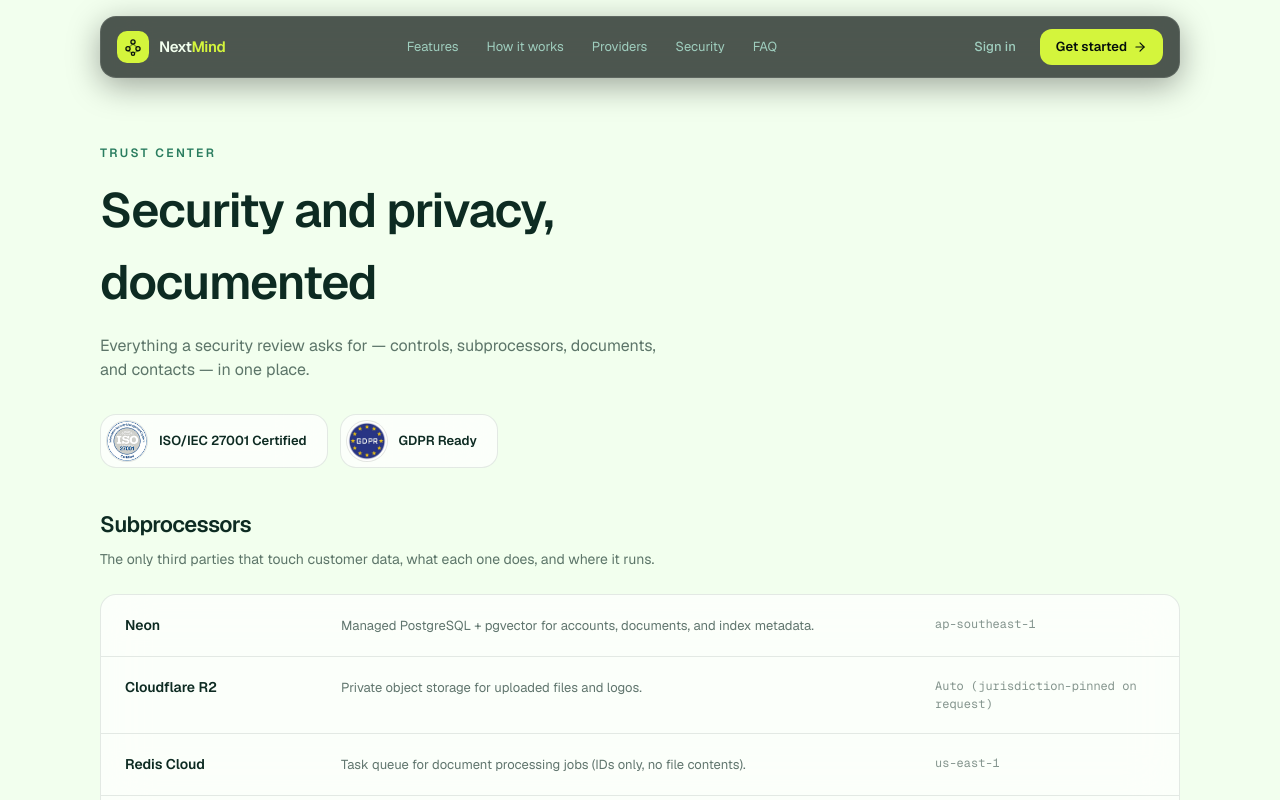
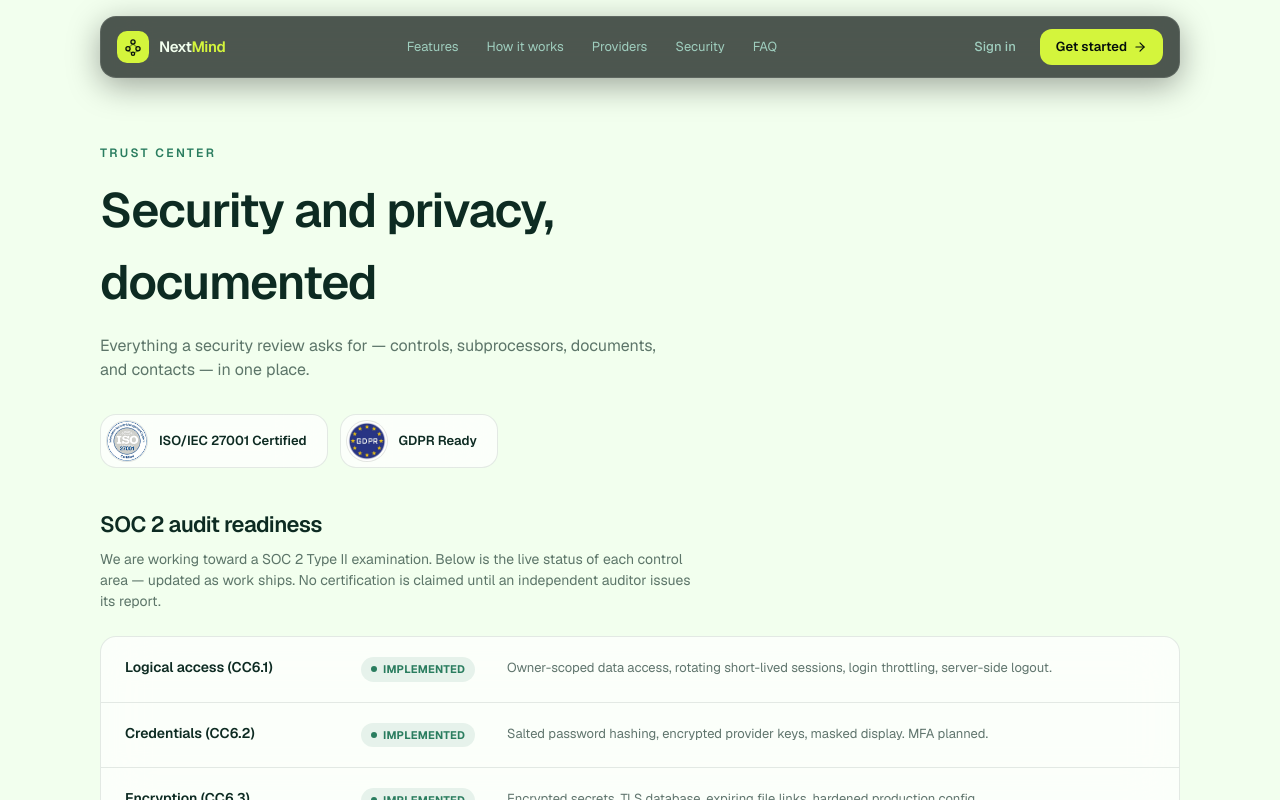
Before and after one commit to hossainchisty/NextMind-AI, a Next.js app in the folder nextmindai-frontend/: page /trust in a window 1280 px wide. Built offline with nearby package versions, Linux system fonts and the light colour scheme; no server answers.

Commit message:
feat: SOC 2 readiness tracker on trust center

```diff
--- a/nextmindai-frontend/app/trust/page.tsx
+++ b/nextmindai-frontend/app/trust/page.tsx
@@ -53,6 +53,53 @@
               />
               <span className="text-[13px] font-semibold text-[#0D2B22]">GDPR Ready</span>
             </Link>
+          </div>
+        </div>
+      </section>
+
+      <section className="pb-12">
+        <div className="mx-auto max-w-[1120px] px-5">
+          <h2 className="text-[22px] font-semibold tracking-tight text-[#0D2B22] mb-2">
+            SOC 2 audit readiness
+          </h2>
+          <p className="text-[14px] text-[#0D2B22]/65 mb-6 max-w-[600px]">
+            We are working toward a SOC 2 Type II examination. Below is the live
+            status of each control area — updated as work ships. No certification
+            is claimed until an independent auditor issues its report.
+          </p>
+          <div className="rounded-2xl border border-[#0D2B22]/10 bg-white/70 backdrop-blur-xl overflow-hidden">
+            {[
+              { area: "Logical access (CC6.1)", status: "Implemented", note: "Owner-scoped data access, rotating short-lived sessions, login throttling, server-side logout." },
+              { area: "Credentials (CC6.2)", status: "Implemented", note: "Salted password hashing, encrypted provider keys, masked display. MFA planned." },
+              { area: "Encryption (CC6.3)", status: "Implemented", note: "Encrypted secrets, TLS database, expiring file links, hardened production config." },
+              { area: "Boundaries (CC6.6)", status: "Implemented", note: "Private storage, local indexing pipeline, minimal third-party data flow." },
+              { area: "Monitoring (CC7.2)", status: "Implemented", note: "Security events logged without PII; live public status page." },
+              { area: "Change control (CC8.1)", status: "In progress", note: "Versioned migrations in place; gated CI pipeline being added." },
+              { area: "Risk & vendors (CC3/CC9)", status: "In progress", note: "Subprocessor list published; formal risk assessment and DPAs underway." },
+              { area: "Incident response (CC7.3–7.5)", status: "Planned", note: "Documented runbook and backup-restore verification scheduled next." },
+            ].map((row, i, arr) => (
+              <div
+                key={row.area}
+                className={`grid sm:grid-cols-[220px_130px_1fr] gap-1 sm:gap-4 px-6 py-5 items-start ${i < arr.length - 1 ? "border-b border-[#0D2B22]/10" : ""}`}
+              >
+                <span className="text-[14px] font-semibold text-[#0D2B22]">{row.area}</span>
+                <span
+                  className={`inline-flex w-fit items-center gap-1.5 text-[11px] font-bold uppercase tracking-wide px-2.5 py-1 rounded-full ${
+                    row.status === "Implemented"
+                      ? "bg-[#2A7D5F]/10 text-[#2A7D5F]"
+                      : row.status === "In progress"
+                        ? "bg-amber-500/10 text-amber-700"
+                        : "bg-[#0D2B22]/5 text-[#0D2B22]/60"
+                  }`}
+                >
+                  <span className={`w-1.5 h-1.5 rounded-full ${
+                    row.status === "Implemented" ? "bg-[#2A7D5F]" : row.status === "In progress" ? "bg-amber-500" : "bg-[#0D2B22]/40"
+                  }`} />
+                  {row.status}
+                </span>
+                <span className="text-[13px] leading-relaxed text-[#0D2B22]/65">{row.note}</span>
+              </div>
+            ))}
           </div>
         </div>
       </section>
```
